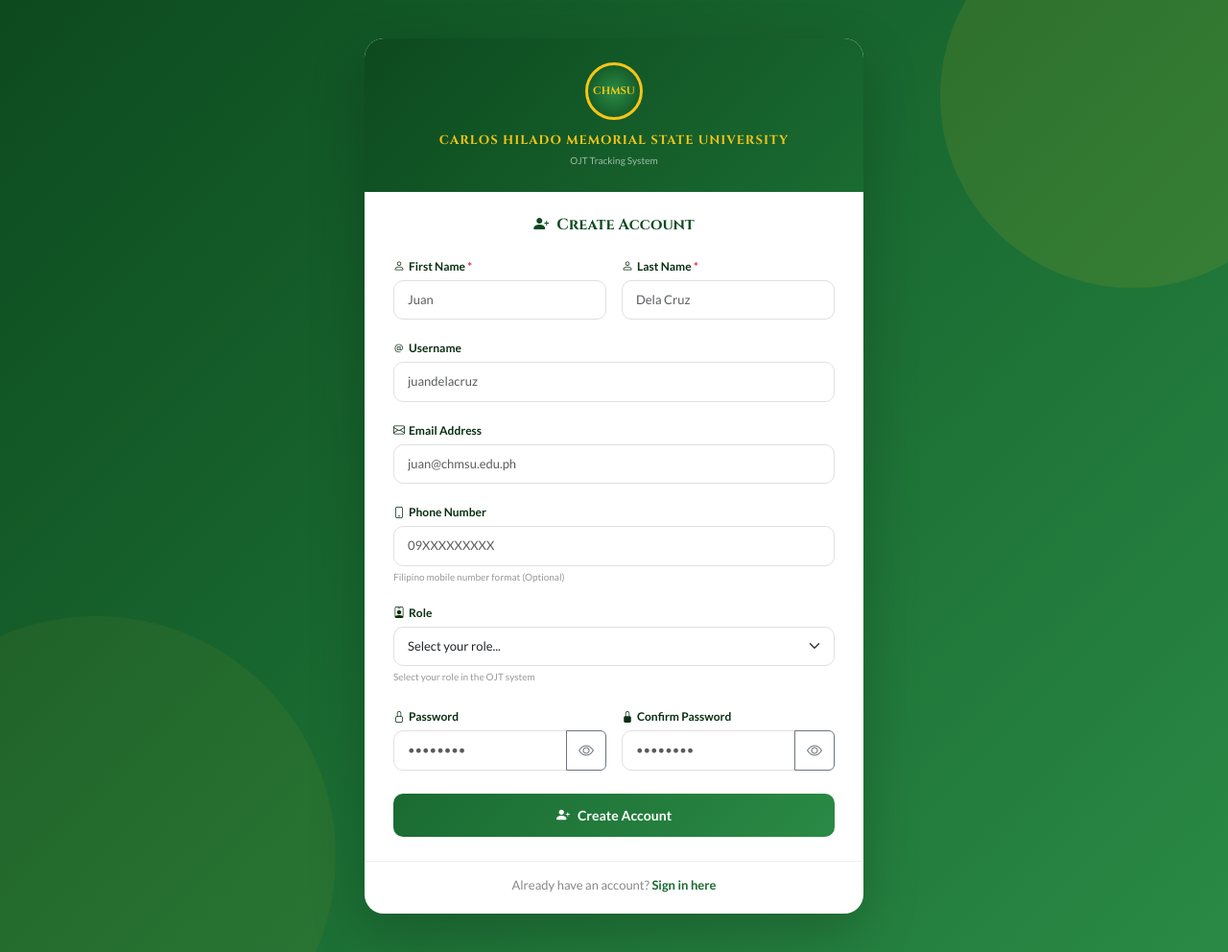
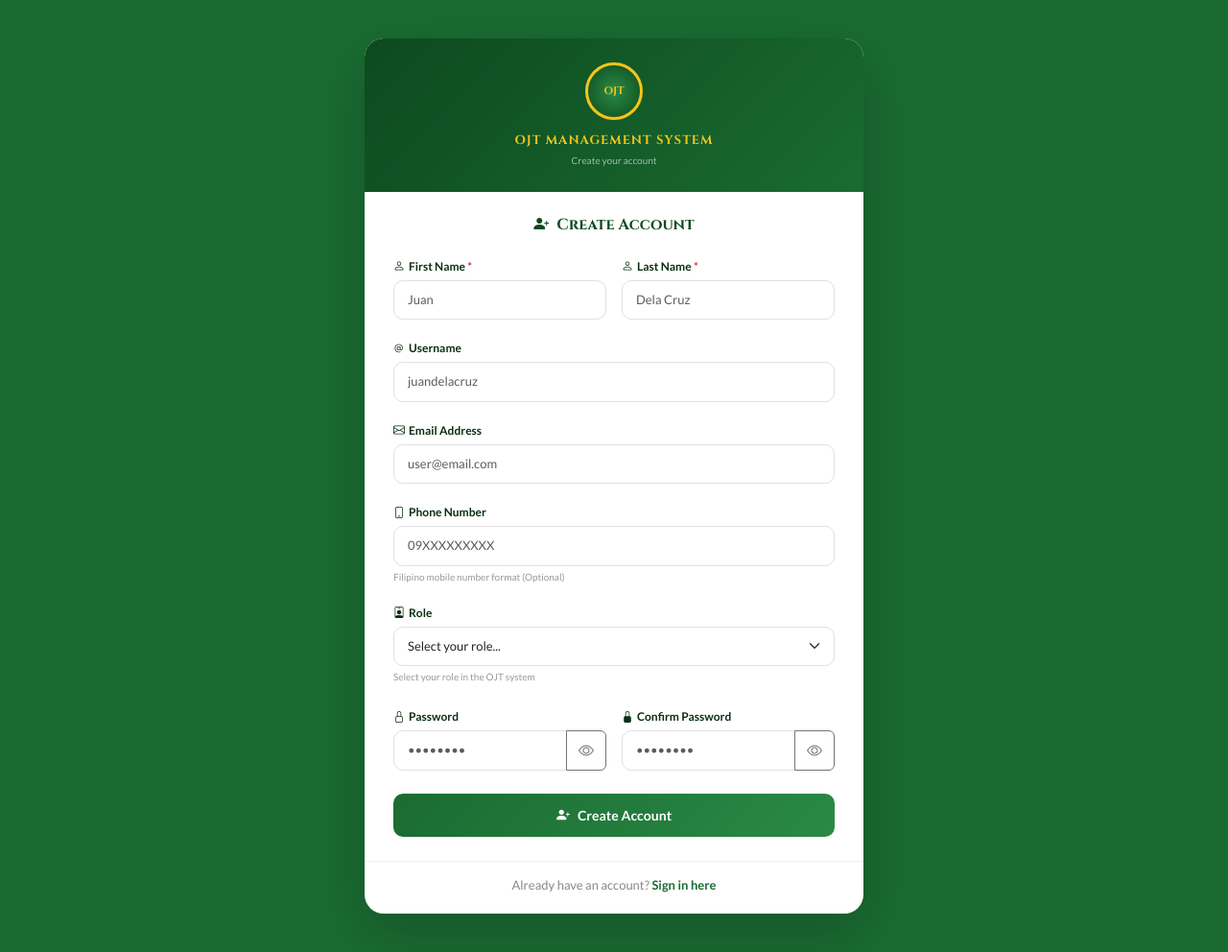
Before and after one commit to johncholopingcale-ctrl/ojt-tracking-system, a Django app: page /accounts/register/ in a window 1280 px wide. Shown: the whole page at 96% size. Run offline with Django 4.2, Linux system fonts and the light colour scheme.

Commit message:
Rename to OJT Management System, simplify design

```diff
--- a/templates/accounts/register.html
+++ b/templates/accounts/register.html
@@ -1,6 +1,6 @@
 {% extends 'base.html' %}
 
-{% block title %}Register - CHMSU OJT Tracking System{% endblock %}
+{% block title %}Register - OJT Management System{% endblock %}
 
 {% block extra_css %}
 <style>
@@ -9,30 +9,9 @@
         display: flex;
         align-items: center;
         justify-content: center;
-        background: linear-gradient(135deg, var(--green-dark) 0%, var(--green-main) 50%, var(--green-mid) 100%);
+        background: var(--green-main);
         position: relative;
-        overflow: hidden;
         padding: 40px 20px;
-    }
-    .register-page::before {
-        content: '';
-        position: absolute;
-        top: -100px;
-        right: -100px;
-        width: 400px;
-        height: 400px;
-        border-radius: 50%;
-        background: rgba(245,197,24,.1);
-    }
-    .register-page::after {
-        content: '';
-        position: absolute;
-        bottom: -150px;
-        left: -150px;
-        width: 500px;
-        height: 500px;
-        border-radius: 50%;
-        background: rgba(245,197,24,.05);
     }
     .register-card {
         background: var(--white);
@@ -169,9 +148,9 @@
 <div class="register-page">
     <div class="register-card">
         <div class="register-header">
-            <div class="register-logo">CHMSU</div>
-            <div class="register-title">Carlos Hilado Memorial State University</div>
-            <div class="register-subtitle">OJT Tracking System</div>
+            <div class="register-logo">OJT</div>
+            <div class="register-title">OJT Management System</div>
+            <div class="register-subtitle">Create your account</div>
         </div>
 
         <div class="register-body">
@@ -235,7 +214,7 @@
                     <label for="id_email" class="form-label">
                         <i class="bi bi-envelope me-1"></i>Email Address
                     </label>
-                    <input type="email" name="email" id="id_email" class="form-control" placeholder="juan@chmsu.edu.ph" value="{{ form.email.value|default:'' }}">
+                    <input type="email" name="email" id="id_email" class="form-control" placeholder="user@email.com" value="{{ form.email.value|default:'' }}">
                     {% if form.email.errors %}
                         <small class="text-danger"><i class="bi bi-exclamation-circle me-1"></i>{{ form.email.errors.0 }}</small>
                     {% endif %}
--- a/templates/base.html
+++ b/templates/base.html
@@ -13,7 +13,7 @@ This is similar to class inheritance in OOP!
 <head>
     <meta charset="UTF-8">
     <meta name="viewport" content="width=device-width, initial-scale=1.0">
-    <title>{% block title %}CHMSU – OJT Tracking System{% endblock %}</title>
+    <title>{% block title %}OJT Management System{% endblock %}</title>
 
     <!-- Bootstrap 5 CSS -->
     <link href="https://cdn.jsdelivr.net/npm/bootstrap@5.3.3/dist/css/bootstrap.min.css" rel="stylesheet">
--- a/templates/student/base_student.html
+++ b/templates/student/base_student.html
@@ -7,13 +7,13 @@ Inheritance chain: base.html -> base_student.html -> specific_page.html
 =======================================================================
 -->
 
-{% block title %}Student - CHMSU OJT Tracking System{% endblock %}
+{% block title %}Student - OJT Management System{% endblock %}
 
 {% block full_content %}
 <!-- ═══════════ SIDEBAR ═══════════ -->
 <aside class="sidebar">
     <div class="sidebar-brand">
-        <div class="brand-logo-svg">CHMSU</div>
+        <div class="brand-logo-svg">OJT</div>
         <div class="brand-text">
             <div class="brand-title">Carlos Hilado<br>Memorial State Univ.</div>
             <div class="brand-sub">OJT Tracking System</div>
--- a/templates/supervisor/base_supervisor.html
+++ b/templates/supervisor/base_supervisor.html
@@ -7,13 +7,13 @@ Inheritance chain: base.html -> base_supervisor.html -> specific_page.html
 =======================================================================
 -->
 
-{% block title %}Supervisor - CHMSU OJT Tracking System{% endblock %}
+{% block title %}Supervisor - OJT Management System{% endblock %}
 
 {% block full_content %}
 <!-- ═══════════ SIDEBAR ═══════════ -->
 <aside class="sidebar">
     <div class="sidebar-brand">
-        <div class="brand-logo-svg">CHMSU</div>
+        <div class="brand-logo-svg">OJT</div>
         <div class="brand-text">
             <div class="brand-title">Carlos Hilado<br>Memorial State Univ.</div>
             <div class="brand-sub">OJT Tracking System</div>
--- a/templates/supervisor/dashboard.html
+++ b/templates/supervisor/dashboard.html
@@ -7,7 +7,7 @@
 <!-- Welcome Banner -->
 <div class="dashboard-banner fade-up">
     <div class="banner-greeting">Welcome, {{ user.first_name|default:"Supervisor" }}! 👋</div>
-    <div class="banner-sub">CHMSU OJT Tracking System — Manage and evaluate your assigned interns</div>
+    <div class="banner-sub">OJT Management System — Manage and evaluate your assigned interns</div>
     <div class="banner-chips">
         <div class="banner-chip"><i class="bi bi-people-fill"></i> {{ intern_count }} Intern{{ intern_count|pluralize }}</div>
         <div class="banner-chip"><i class="bi bi-star-fill"></i> {{ evaluation_count }} Evaluation{{ evaluation_count|pluralize }}</div>
--- a/templates/teacher/base_teacher.html
+++ b/templates/teacher/base_teacher.html
@@ -7,13 +7,13 @@ Inheritance chain: base.html -> base_teacher.html -> specific_page.html
 =======================================================================
 -->
 
-{% block title %}Teacher - CHMSU OJT Tracking System{% endblock %}
+{% block title %}Teacher - OJT Management System{% endblock %}
 
 {% block full_content %}
 <!-- ═══════════ SIDEBAR ═══════════ -->
 <aside class="sidebar">
     <div class="sidebar-brand">
-        <div class="brand-logo-svg">CHMSU</div>
+        <div class="brand-logo-svg">OJT</div>
         <div class="brand-text">
             <div class="brand-title">Carlos Hilado<br>Memorial State Univ.</div>
             <div class="brand-sub">OJT Tracking System</div>
--- a/templates/teacher/dashboard.html
+++ b/templates/teacher/dashboard.html
@@ -8,7 +8,7 @@
 <div class="dashboard-banner fade-up">
     <div class="banner-greeting">Good Day, {{ user.first_name|default:"Coordinator" }}! 👋</div>
     <div class="banner-sub">
-        Welcome to CHMSU OJT Tracking System — Monitor and manage your students' internship progress
+        Welcome to OJT Management System — Monitor and manage your students' internship progress
         {% if user.department %}
         <span style="display:inline-block;margin-left:8px;padding:4px 12px;background:rgba(245,197,24,.15);color:var(--gold-dark);border-radius:20px;font-size:12px;font-weight:600;">
             <i class="bi bi-mortarboard-fill me-1"></i>{{ user.department }} Coordinator
```
Also changed, not shown: templates/accounts/login.html (+5 -26 lines).
